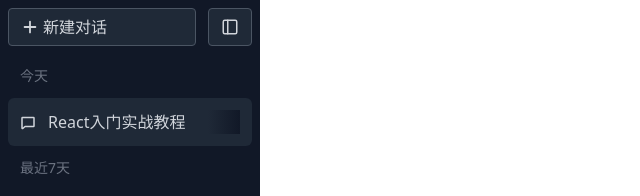
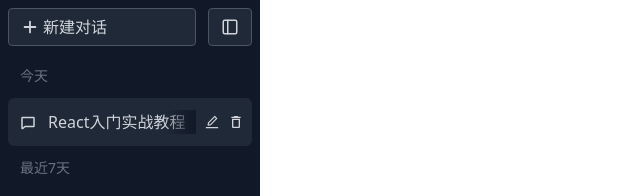
Before and after one commit to mundane799699/chatgpt-app, a Next.js app: page / in a window 1280 px wide. Both pictures are taken after a click on the item "React入门实战教程". Shown: the top 196 px of the page, without its empty margins (0-640 px from the left). Built offline with nearby package versions, Linux system fonts and the light colour scheme.

Commit message:
第8课 使用useEffect

```diff
--- /dev/null
+++ b/components/home/Navigation/ChatItem.tsx
@@ -0,0 +1,103 @@
+import { Chat } from "@/types/chat";
+import React, { useEffect, useState } from "react";
+import { AiOutlineEdit } from "react-icons/ai";
+import { MdCheck, MdClose, MdDeleteOutline } from "react-icons/md";
+import { PiChatBold, PiTrashBold } from "react-icons/pi";
+
+function ChatItem({ item, selected, onSelected }: Props) {
+  const [editing, setEditing] = useState(false);
+  const [deleting, setDeleting] = useState(false);
+  useEffect(() => {
+    setEditing(false);
+    setDeleting(false);
+  }, [selected]);
+  return (
+    <li
+      onClick={() => onSelected(item)}
+      key={item.id}
+      className={`relative group flex items-center space-x-3 p-3 cursor-pointer rounded-md hover:bg-gray-800 ${
+        selected ? "bg-gray-800 pr-[3.5em]" : ""
+      }`}
+    >
+      <div>{deleting ? <PiTrashBold /> : <PiChatBold />}</div>
+      {editing ? (
+        <input
+          autoFocus={true}
+          className="flex-1 min-w-0 bg-transparent outline-none"
+          defaultValue={item.title}
+        />
+      ) : (
+        <div className="relative flex-1 whitespace-nowrap overflow-hidden">
+          {item.title}
+          <span
+            className={`group-hover:from-gray-800 absolute right-0 inset-y-0 w-8 from-gray-900 bg-gradient-to-l ${
+              selected ? "from-gray-800" : "from-gray-900"
+            }`}
+          ></span>
+        </div>
+      )}
+      {selected && (
+        <div className="absolute right-1 flex">
+          {editing || deleting ? (
+            <>
+              <button
+                onClick={(e) => {
+                  if (deleting) {
+                    console.log("deleted");
+                  } else {
+                    console.log("edited");
+                  }
+                  setDeleting(false);
+                  setEditing(false);
+                  e.stopPropagation();
+                }}
+                className="p-1 hover:text-white"
+              >
+                <MdCheck />
+              </button>
+              <button
+                onClick={(e) => {
+                  setDeleting(false);
+                  setEditing(false);
+                  e.stopPropagation();
+                }}
+                className="p-1 hover:text-white"
+              >
+                <MdClose />
+              </button>
+            </>
+          ) : (
+            <>
+              <button
+                onClick={(e) => {
+                  setEditing(true);
+                  e.stopPropagation();
+                }}
+                className="p-1 hover:text-white"
+              >
+                <AiOutlineEdit />
+              </button>
+              <button
+                onClick={(e) => {
+                  setDeleting(true);
+                  e.stopPropagation();
+                }}
+                className="p-1 hover:text-white"
+              >
+                <MdDeleteOutline />
+              </button>
+            </>
+          )}
+        </div>
+      )}
+    </li>
+  );
+}
+
+type Props = {
+  item: Chat;
+  selected: boolean;
+  onSelected: (chat: Chat) => void;
+};
+
+export default ChatItem;
--- a/components/home/Navigation/ChatList.tsx
+++ b/components/home/Navigation/ChatList.tsx
@@ -2,6 +2,7 @@
 import { Chat } from "@/types/chat";
 import React, { useMemo, useState } from "react";
 import { PiChatBold } from "react-icons/pi";
+import ChatItem from "./ChatItem";
 
 export default function ChatList() {
   const [chatList, setChatList] = useState<Chat[]>([
@@ -175,28 +176,15 @@
               {date}
             </div>
             <ul>
-              {list.map((chat) => {
-                const selected = selectedChat?.id === chat.id;
+              {list.map((item) => {
+                const selected = selectedChat?.id === item.id;
                 return (
-                  <li
-                    onClick={() => setSelectedChat(chat)}
-                    key={chat.id}
-                    className={`group flex items-center space-x-3 p-3 cursor-pointer rounded-md hover:bg-gray-800 ${
-                      selected ? "bg-gray-800" : ""
-                    }`}
-                  >
-                    <div>
-                      <PiChatBold />
-                    </div>
-                    <div className="relative flex-1 whitespace-nowrap overflow-hidden">
-                      {chat.title}
-                      <span
-                        className={`group-hover:from-gray-800 absolute right-0 inset-y-0 w-8 from-gray-900 bg-gradient-to-l ${
-                          selected ? "from-gray-800" : "from-gray-900"
-                        }`}
-                      ></span>
-                    </div>
-                  </li>
+                  <ChatItem
+                    key={item.id}
+                    item={item}
+                    selected={selected}
+                    onSelected={setSelectedChat}
+                  />
                 );
               })}
             </ul>
```
